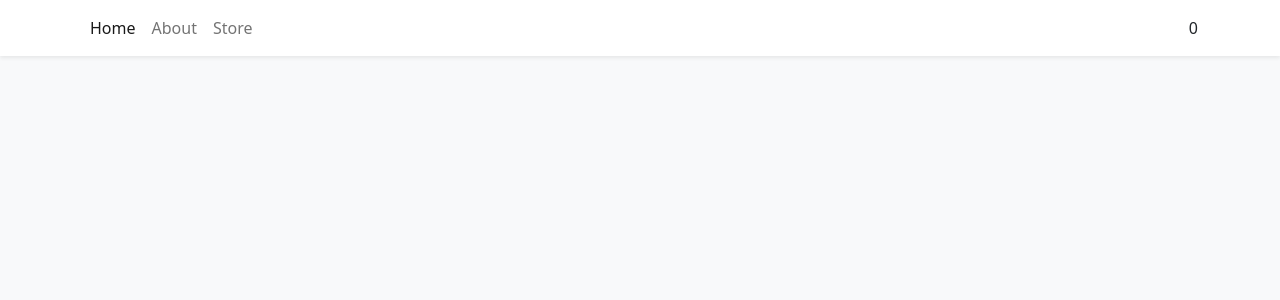
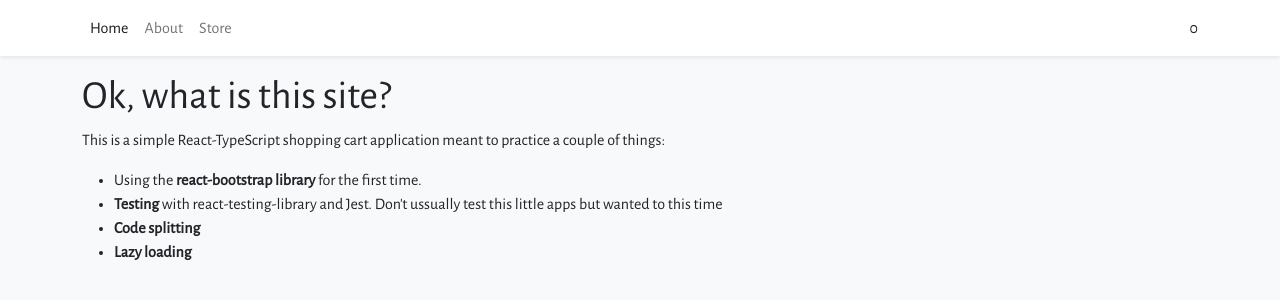
Before and after one commit to petermoyano/TS-React-Shooping-cart-app, a React (Vite) app: page / in a window 1280 px wide. Before the commit this address had no page. Shown: the top 300 px of the page. Built offline with nearby package versions, Linux system fonts and the light colour scheme.

Commit message:
Change font and basic About/Home pages

```diff
--- a/index.html
+++ b/index.html
@@ -4,7 +4,15 @@
         <meta charset="UTF-8" />
         <link rel="icon" type="image/svg+xml" href="/vite.svg" />
         <meta name="viewport" content="width=device-width, initial-scale=1.0" />
-    <title>Vite + React + TS</title>
+        <link rel="preconnect" href="https://fonts.googleapis.com" />
+        <link rel="preconnect" href="https://fonts.gstatic.com" crossorigin />
+        <link rel="preconnect" href="https://fonts.googleapis.com" />
+        <link rel="preconnect" href="https://fonts.gstatic.com" crossorigin />
+        <link
+            href="https://fonts.googleapis.com/css2?family=Alegreya+Sans:wght@400&display=swap"
+            rel="stylesheet"
+        />
+        <title>Shopping cart app</title>
     </head>
     <body class="bg-light">
         <div id="root"></div>
--- a/package.json
+++ b/package.json
@@ -19,6 +19,7 @@
     "uuid": "^9.0.0"
   },
   "devDependencies": {
+    "@testing-library/react": "^14.0.0",
     "@types/react": "^18.0.28",
     "@types/react-dom": "^18.0.11",
     "@typescript-eslint/eslint-plugin": "^5.57.1",
--- /dev/null
+++ b/src/App.css
@@ -0,0 +1,3 @@
+.bg-light {
+    font-family: "Alegreya Sans", sans-serif;
+}
--- a/src/App.tsx
+++ b/src/App.tsx
@@ -5,6 +5,7 @@ import { About } from "./pages/About";
 import { Store } from "./pages/Store";
 import { Navbar } from "./components/Navbar";
 import { ShoppingCartProvider } from "./context/ShoppingCartContext";
+import "./App.css";
 
 function App() {
     return (
@@ -13,7 +14,7 @@ function App() {
                 <Navbar />
                 <Container className="mb-4">
                     <Routes>
-                        <Route path="/home" element={<Home />} />
+                        <Route path="/" element={<Home />} />
                         <Route path="/store" element={<Store />} />
                         <Route path="/about" element={<About />} />
                     </Routes>
--- a/src/pages/About.tsx
+++ b/src/pages/About.tsx
@@ -1,3 +1,7 @@
 export function About() {
-    return <h1>About</h1>;
+    return (
+        <>
+            <h1>I'm Pedro Moyano, React-Node developer at Solvd Inc.</h1>
+        </>
+    );
 }
--- a/src/pages/Home.tsx
+++ b/src/pages/Home.tsx
@@ -1,3 +1,26 @@
 export function Home() {
-    return <h1>home</h1>;
+    return (
+        <>
+            <h1>Ok, what is this site?</h1>
+            <p>
+                This is a simple React-TypeScript shopping cart application
+                meant to practice a couple of things:
+            </p>
+            <ul>
+                <li>
+                    Using the <b>react-bootstrap library</b> for the first time.
+                </li>
+                <li>
+                    <b>Testing</b> with react-testing-library and Jest. Don't
+                    ussually test this little apps but wanted to this time
+                </li>
+                <li>
+                    <b>Code splitting</b>
+                </li>
+                <li>
+                    <b>Lazy loading</b>
+                </li>
+            </ul>
+        </>
+    );
 }
```
Also changed, not shown: 1 other file (tests, documents, lock files or other folders). Lines whose indentation alone changed are shown as unchanged.
